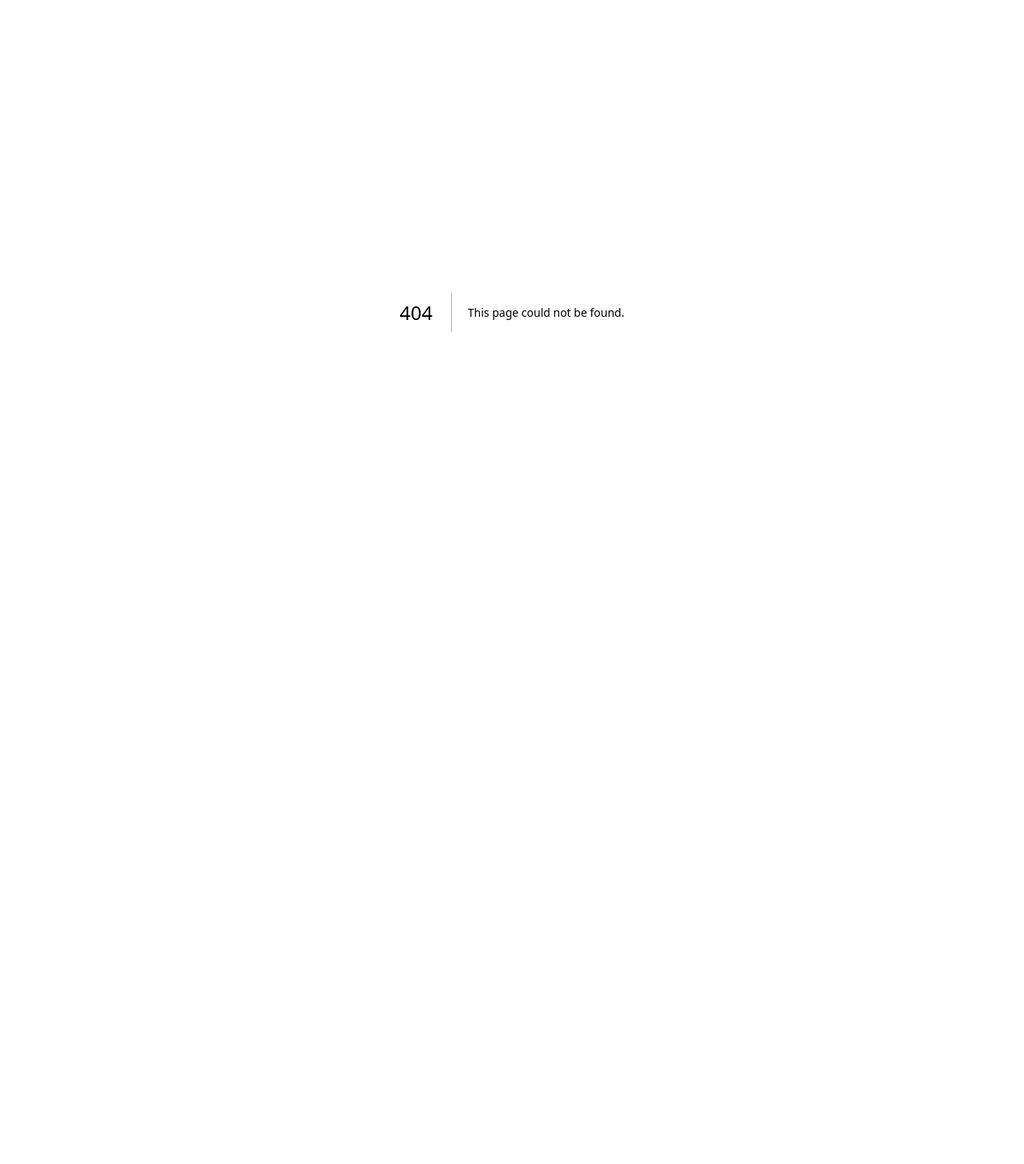
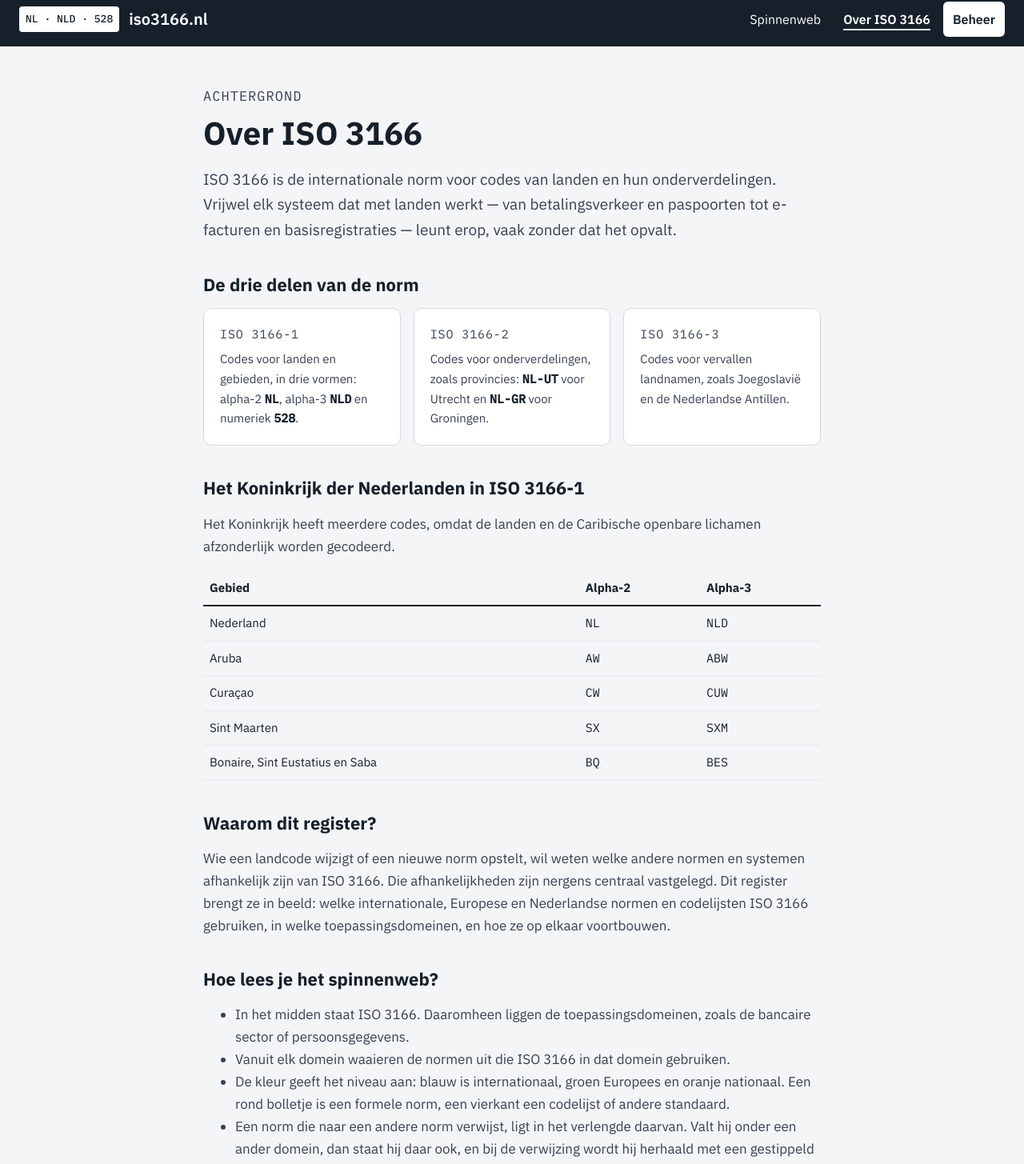
Before and after one commit to tbrare/ISO-3166-website, a Next.js app: page /over-iso3166 in a window 1280 px wide. Before the commit this address had no page. Shown: the part 10-1465 px from the top of the page at 80% size. Before the commit the page ends 800 px from the top, so only its background shows below. Built offline with nearby package versions, Linux system fonts and the light colour scheme.

Commit message:
Create page.tsx

```diff
--- /dev/null
+++ b/app/over-iso3166/page.tsx
@@ -0,0 +1,96 @@
+import Link from 'next/link';
+import SiteKop from '@/components/SiteKop';
+
+export const metadata = {
+  title: 'Over ISO 3166 – iso3166.nl',
+  description: 'Wat is ISO 3166, uit welke delen bestaat de norm en hoe werkt het register op iso3166.nl?',
+};
+
+export default function OverIso3166() {
+  return (
+    <>
+      <SiteKop actief="over" />
+      <main className="tekst-pagina">
+        <p className="bovenregel">Achtergrond</p>
+        <h1>Over ISO 3166</h1>
+        <p className="lead">
+          ISO 3166 is de internationale norm voor codes van landen en hun onderverdelingen. Vrijwel elk systeem dat met landen
+          werkt — van betalingsverkeer en paspoorten tot e-facturen en basisregistraties — leunt erop, vaak zonder dat het opvalt.
+        </p>
+
+        <h2>De drie delen van de norm</h2>
+        <div className="codes">
+          <div className="codekaart">
+            <p className="bovenregel" style={{ margin: 0 }}>ISO 3166-1</p>
+            <p>
+              Codes voor landen en gebieden, in drie vormen: alpha-2 <b className="mono">NL</b>, alpha-3 <b className="mono">NLD</b>{' '}
+              en numeriek <b className="mono">528</b>.
+            </p>
+          </div>
+          <div className="codekaart">
+            <p className="bovenregel" style={{ margin: 0 }}>ISO 3166-2</p>
+            <p>
+              Codes voor onderverdelingen, zoals provincies: <b className="mono">NL-UT</b> voor Utrecht en <b className="mono">NL-GR</b>{' '}
+              voor Groningen.
+            </p>
+          </div>
+          <div className="codekaart">
+            <p className="bovenregel" style={{ margin: 0 }}>ISO 3166-3</p>
+            <p>Codes voor vervallen landnamen, zoals Joegoslavië en de Nederlandse Antillen.</p>
+          </div>
+        </div>
+
+        <h2>Het Koninkrijk der Nederlanden in ISO 3166-1</h2>
+        <p>Het Koninkrijk heeft meerdere codes, omdat de landen en de Caribische openbare lichamen afzonderlijk worden gecodeerd.</p>
+        <div style={{ overflowX: 'auto' }}>
+          <table className="voorbeeldtabel">
+            <thead>
+              <tr>
+                <th scope="col">Gebied</th>
+                <th scope="col">Alpha-2</th>
+                <th scope="col">Alpha-3</th>
+              </tr>
+            </thead>
+            <tbody>
+              <tr><td>Nederland</td><td className="mono">NL</td><td className="mono">NLD</td></tr>
+              <tr><td>Aruba</td><td className="mono">AW</td><td className="mono">ABW</td></tr>
+              <tr><td>Curaçao</td><td className="mono">CW</td><td className="mono">CUW</td></tr>
+              <tr><td>Sint Maarten</td><td className="mono">SX</td><td className="mono">SXM</td></tr>
+              <tr><td>Bonaire, Sint Eustatius en Saba</td><td className="mono">BQ</td><td className="mono">BES</td></tr>
+            </tbody>
+          </table>
+        </div>
+
+        <h2>Waarom dit register?</h2>
+        <p>
+          Wie een landcode wijzigt of een nieuwe norm opstelt, wil weten welke andere normen en systemen afhankelijk zijn van
+          ISO 3166. Die afhankelijkheden zijn nergens centraal vastgelegd. Dit register brengt ze in beeld: welke internationale,
+          Europese en Nederlandse normen en codelijsten ISO 3166 gebruiken, in welke toepassingsdomeinen, en hoe ze op elkaar voortbouwen.
+        </p>
+
+        <h2>Hoe lees je het spinnenweb?</h2>
+        <ul>
+          <li>In het midden staat ISO 3166. Daaromheen liggen de toepassingsdomeinen, zoals de bancaire sector of persoonsgegevens.</li>
+          <li>Vanuit elk domein waaieren de normen uit die ISO 3166 in dat domein gebruiken.</li>
+          <li>
+            De kleur geeft het niveau aan: blauw is internationaal, groen Europees en oranje nationaal. Een rond bolletje is een formele
+            norm, een vierkant een codelijst of andere standaard.
+          </li>
+          <li>
+            Een norm die naar een andere norm verwijst, ligt in het verlengde daarvan. Valt hij onder een ander domein, dan staat hij
+            daar ook, en bij de verwijzing wordt hij herhaald met een gestippeld kader.
+          </li>
+          <li>Een gestippelde lijn betekent dat een norm ISO 3166 niet zelf noemt, maar er via een andere norm wel van afhankelijk is.</li>
+        </ul>
+        <p>Alleen bevestigde gegevens worden getoond.</p>
+
+        <p style={{ marginTop: 40 }}>
+          <Link href="/" style={{ fontWeight: 600 }}>Naar het spinnenweb →</Link>
+        </p>
+      </main>
+      <footer className="voet">
+        iso3166.nl · Open data: <a href="/api/normen">/api/normen</a> (JSON)
+      </footer>
+    </>
+  );
+}
```
